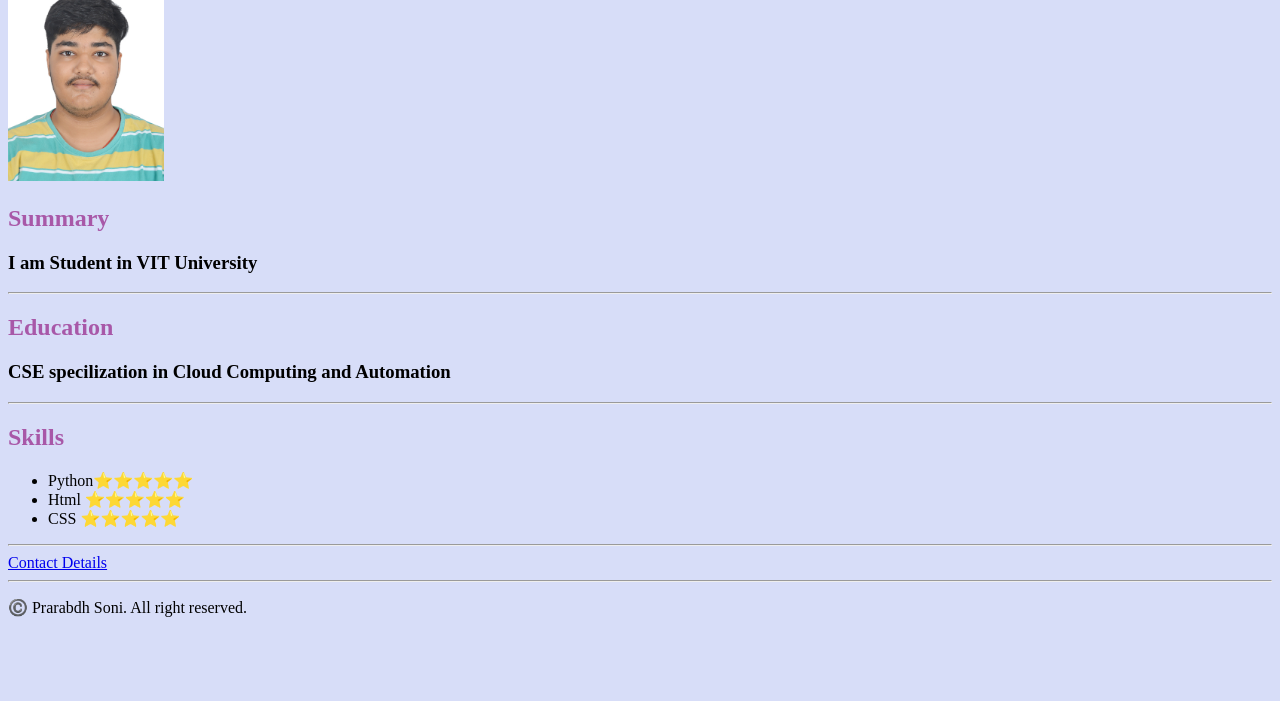
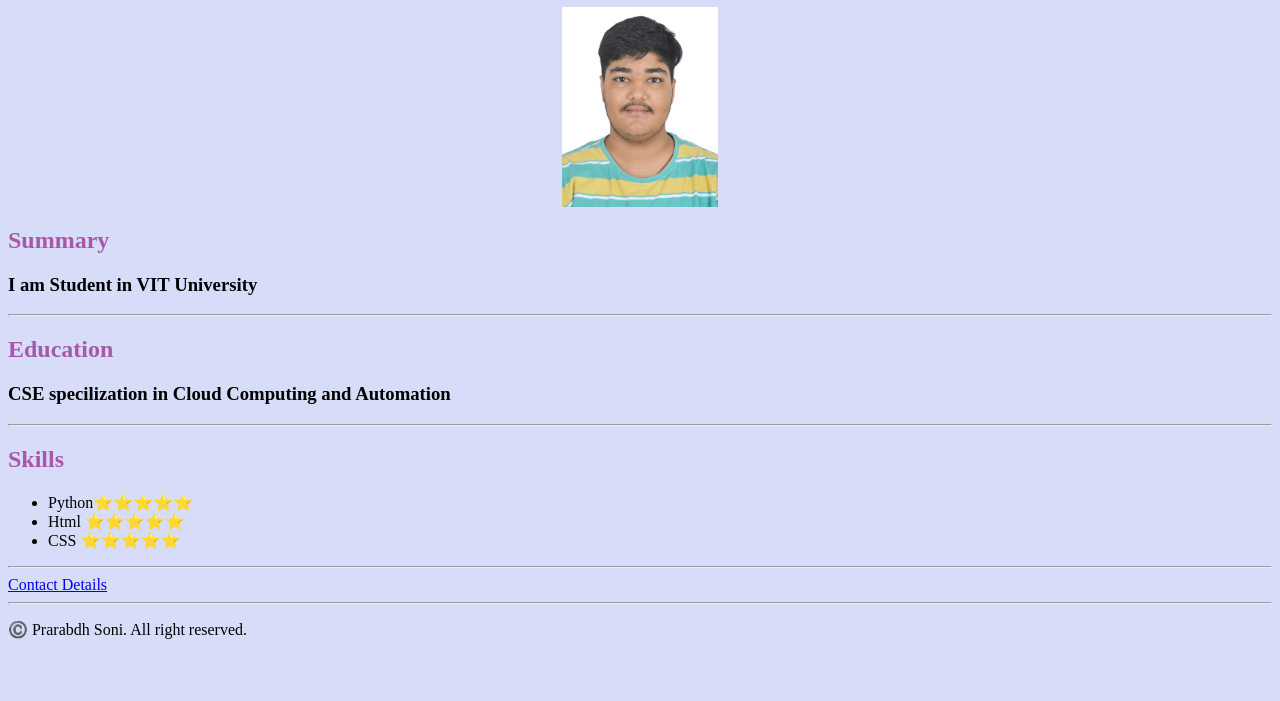
Before and after one commit to PrarabdhSoni/Portfolio, a plain HTML site: page index.html in a window 1280 px wide. Shown: the part 99-800 px from the top of the page. Drawn offline with Linux system fonts and the light colour scheme.

Commit message:
Update index.html

```diff
--- a/index.html
+++ b/index.html
@@ -7,11 +7,15 @@
     <meta charset="UTF-8">
     <meta name="viewport" content="width=device-width, initial-scale=1.0">
     <title>Portfolio</title>
+    html{
+        display:flex
+        flex-wrap: wrap;
+    }
 </head>
 <body>
     <!--Photo and name-->
     <h1>PRARABDH SONI</h1>
-    <img src="./1688221094397.jpg" alt="image of PRARABDH SONI" height="200"/>
+    <img src="./1688221094397.jpg" alt="image of PRARABDH SONI" height="200" class="center"/>
 
     <!--Summary of me-->
     <h2>Summary</h2>
```
